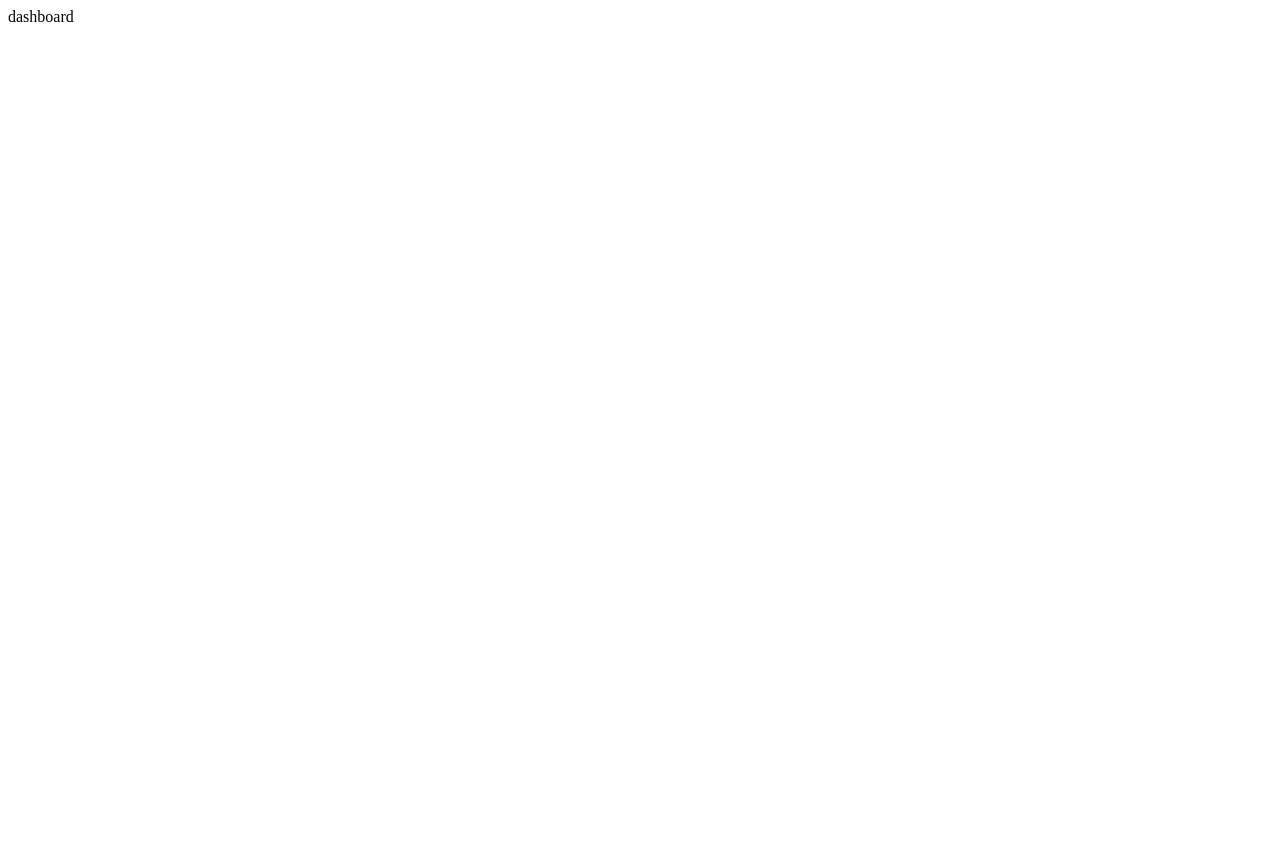
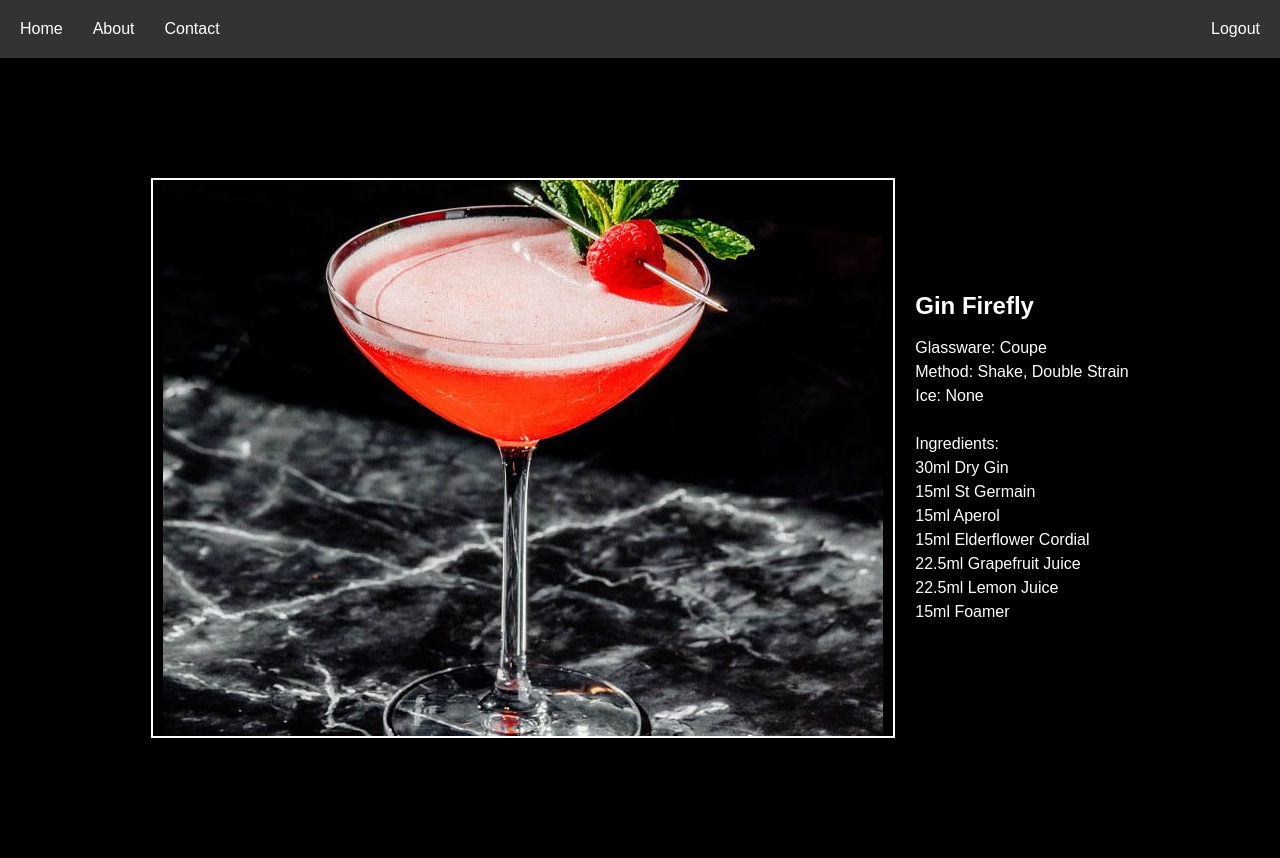
Before and after one commit to GenericCont/website, a PHP site: page /dashboard.html in a window 1280 px wide. Before the commit the page is almost empty. Before the commit the page ends 22 px from the top, so only its background shows below. Run offline with PHP 8.4, Linux system fonts and the light colour scheme.

Commit message:
Add files via upload

```diff
--- /dev/null
+++ b/dashboard.css
@@ -0,0 +1,101 @@
+body, html {
+    margin: 0;
+    padding: 0;
+    font-family: sans-serif;
+    width: 100%;
+    height: 100%;
+    background-color: black;
+  }
+
+  .header {
+    background-color: #333;
+    color: #fff;
+    padding: 20px;
+  }
+
+  .header nav ul {
+    list-style-type: none;
+    margin: 0;
+    padding: 0;
+  }
+
+  .header nav ul li {
+    display: inline;
+    margin-right: 30px;
+  }
+
+  .header nav ul li a {
+    color: #fff;
+    text-decoration: none;
+  }
+
+  .header nav a:hover {
+    background: black;
+    padding: 10px;
+    color: white;
+    text-decoration: none;
+    border-radius: 20px;
+  }
+
+  .header nav ul {
+    list-style-type: none;
+    margin: 0;
+    padding: 0;
+    display: flex;
+    align-items: center;
+  }
+
+  .header nav ul li a:hover {
+    text-decoration: underline;
+  }
+
+  .header nav li {
+    margin-right: 40px;
+  }
+
+  .header nav li.login {
+    margin-right: 0;
+    margin-left: auto;
+  }
+
+  .container {
+    display: flex;
+    align-items: center;
+    justify-content: center;
+    height: 100vh;
+  }
+
+  .image-container {
+    display: flex;
+    align-items: center;
+    justify-content: center;
+    border: 2px solid white;
+    padding: 10px;
+    max-width: 70%;
+    max-height: 70%;
+    box-sizing: border-box;
+    overflow: hidden;
+  }
+
+  .image-container img {
+    max-width: 100%;
+    max-height: 100%;
+    object-fit: contain;
+  }
+
+
+  .content-container {
+    text-align: left;
+    margin-left: 20px;
+    color: white;
+  }
+
+  h1 {
+    font-size: 24px;
+    margin-bottom: 10px;
+  }
+
+  p {
+    font-size: 16px;
+    line-height: 1.5;
+  }
--- a/dashboard.html
+++ b/dashboard.html
@@ -1 +1,43 @@
-dashboard
+<!DOCTYPE html>
+<html>
+<head>
+    <title>SignUp</title>
+    <link rel="stylesheet" href="dashboard.css">
+</head>
+
+<header class="header">
+    <nav>
+      <ul>
+        <li><a href="index.html">Home</a></li>
+        <li><a href="about.html">About</a></li>
+        <li><a href="contact.html">Contact</a></li>
+        <li class="login"><a href="login.html">Logout</a></li>
+      </ul>
+    </nav>
+</header>
+
+<body>
+    <div class="container">
+      <div class="image-container">
+        <img src="image5.jpg" alt="Image">
+      </div>
+      <div class="content-container">
+        <h1>Gin Firefly</h1>
+        <p>Glassware: Coupe</br>
+           Method: Shake, Double Strain</br>
+           Ice: None</br>
+           </br>
+           Ingredients:</br>
+           30ml Dry Gin</br>
+           15ml St Germain</br>
+           15ml Aperol</br>
+           15ml Elderflower Cordial</br>
+           22.5ml Grapefruit Juice</br>
+           22.5ml Lemon Juice</br>
+           15ml Foamer</br>
+        </p>
+      </div>
+    </div>
+</body>
+
+</html>
```
Also changed, not shown: login.html (+19 -2 lines), signup.css (+10 -0 lines), image5.jpg (added).
